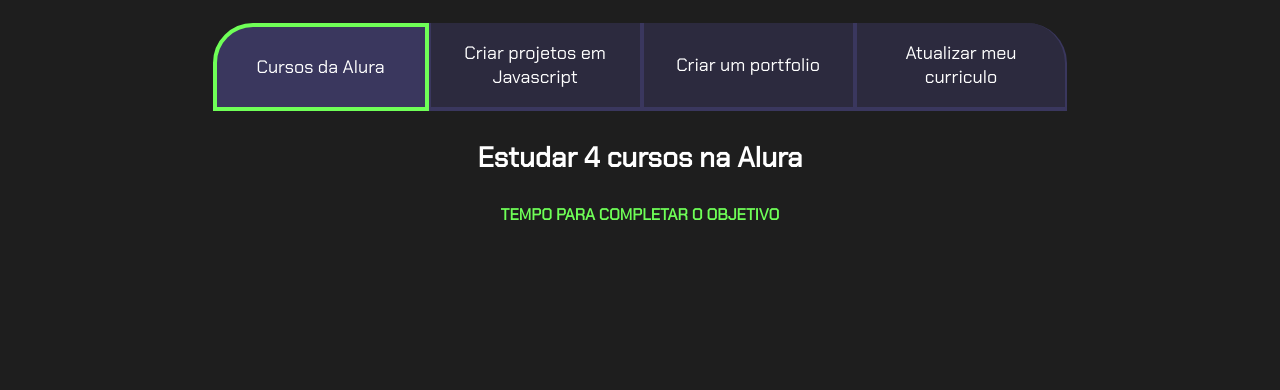
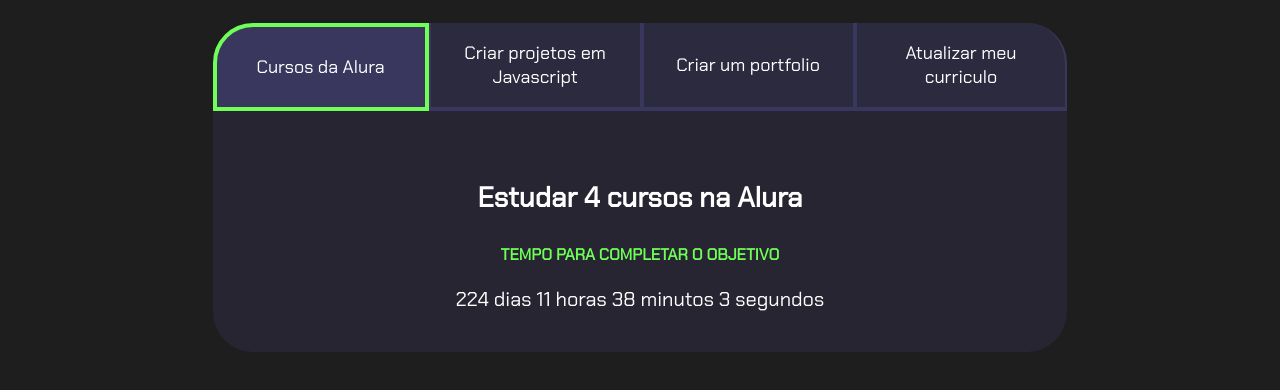
Before and after one commit to bryanmiranha/1tri2024, a plain HTML site: page index.html in a window 1280 px wide. Shown: the part 80-470 px from the top of the page. Drawn offline with Linux system fonts and the light colour scheme.

Commit message:
Add files via upload

```diff
--- a/index.html
+++ b/index.html
@@ -9,6 +9,7 @@
 <body>
     <section class="conteudo-principal">
         <h2 class="titulo-principal">Meus Objetivos do ano<span>_</span></h2>
+        <div class = "conteudo">
         <div class="botoes">
             <button class="botao ativo">Cursos da Alura</button>
             <button class="botao">Criar projetos em Javascript</button>
@@ -19,18 +20,22 @@
         <div class="aba-conteudo ativo">
             <h3 class="aba-conteudo-titulo-principal">Estudar 4 cursos na Alura</h3>
             <h4 class="aba-conteudo-titulo-secundario">Tempo para completar o objetivo</h4>
+            <div class="contador"></div>
         </div>
         <div class="aba-conteudo">
             <h3 class="aba-conteudo-titulo-principal">Criar 5 projetos em Javascript</h3>
             <h4 class="aba-conteudo-titulo-secundario">Tempo para completar o objetivo</h4>
+            <div class="contador"></div>
         </div>
         <div class="aba-conteudo">
             <h3 class="aba-conteudo-titulo-principal">Criar um portfolio com os 3 melhores projetos</h3>
             <h4 class="aba-conteudo-titulo-secundario">Tempo para completar o objetivo</h4>
+            <div class="contador"></div>
         </div>
         <div class="aba-conteudo">
             <h3 class="aba-conteudo-titulo-principal">Atualizar meu curriculo com os certificados da Alura</h3>
             <h4 class="aba-conteudo-titulo-secundario">Tempo para completar o objetivo</h4>
+            <div class="contador"></div>
         </div>
     </div>
 </div>
--- a/main.js
+++ b/main.js
@@ -1,13 +1,36 @@
- const botoes = document.querySelectorAll(".botao");
+const botoes = document.querySelectorAll(".botao");
+const textos = document.querySelectorAll(".aba-conteudo");
 
- for(let i=0;i <botoes.length;i++){
+for(let i=0;i <botoes.length;i++){
     botoes[i].onclick = function(){
 
         for(let j=0;j<botoes.length;j++){
             botoes[j].classList.remove("ativo");
+            textos[j].classList.remove("ativo");
         }
 
         botoes[i].classList.add("ativo");
+        textos[i].classList.add("ativo");
     }
+}
 
- }
+const contadores = document.querySelectorAll(".contador");
+const tempoObjetivo1 = new Date("2024-10-05T00:00:00");
+
+contadores[0].textContent = calculaTempo(tempoObjetivo1);
+
+function calculaTempo(tempoObjetivo){
+    let tempoAtual = new Date();
+    let tempoFinal = tempoObjetivo - tempoAtual;
+    let segundos = Math.floor(tempoFinal/1000);
+    let minutos = Math.floor(segundos/60);
+    let horas = Math.floor(minutos/60);
+    let dias = Math.floor(horas/24);
+
+    segundos %= 60;
+    minutos %= 60;
+    horas %= 24;
+
+    return dias + " dias " + horas + " horas " + minutos + " minutos " + segundos + " segundos ";
+
+}
--- a/style.css
+++ b/style.css
@@ -67,7 +67,7 @@
     border: 4px solid var(--verde)
 }
 
-.abas-texto{
+.abas-textos{
     background-color: var(--texto-fundo);
     padding: 40px;
     border-radius: 0 0 40px 40px;
@@ -92,6 +92,11 @@
     text-transform: uppercase;
 }
 
+.contador{
+    font-size: 20px;
+    text-align: center;
+}
+
 
 @media screen and (min-width: 768px) {
     .botoes{
```
